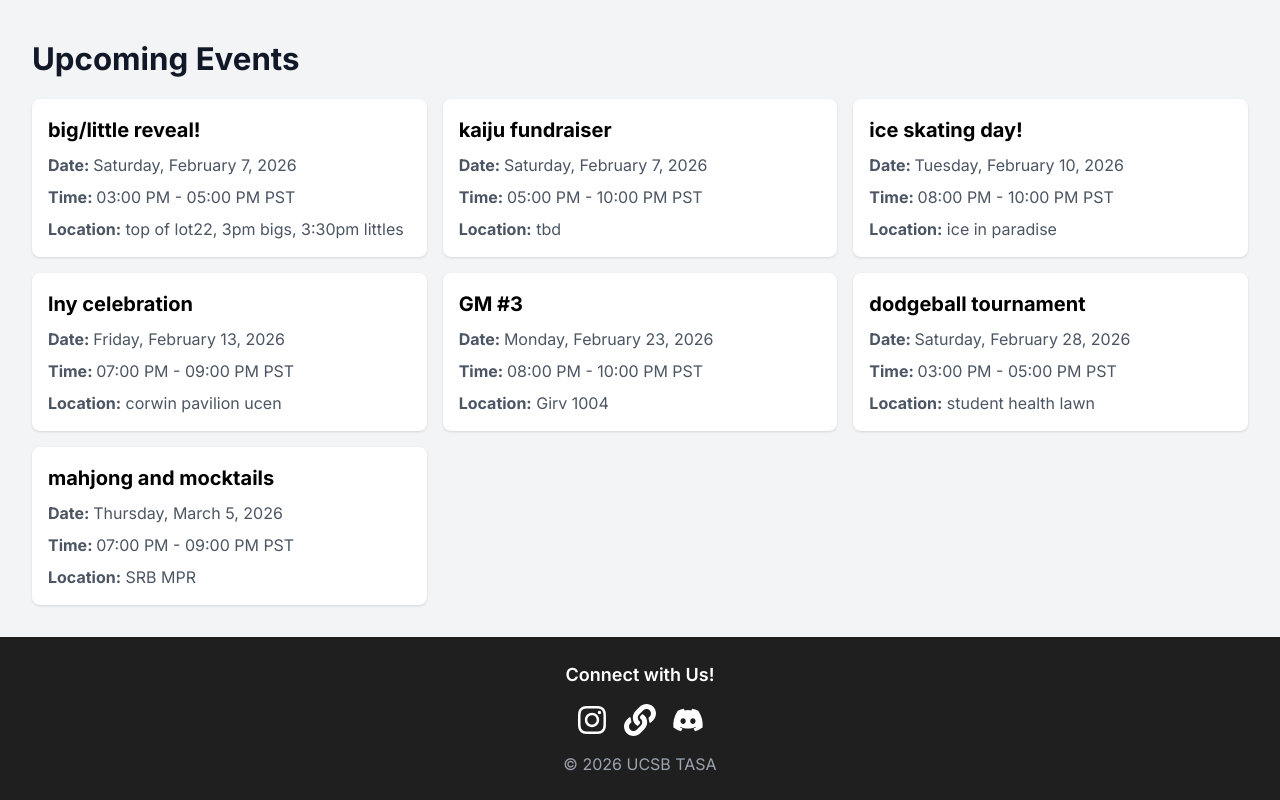
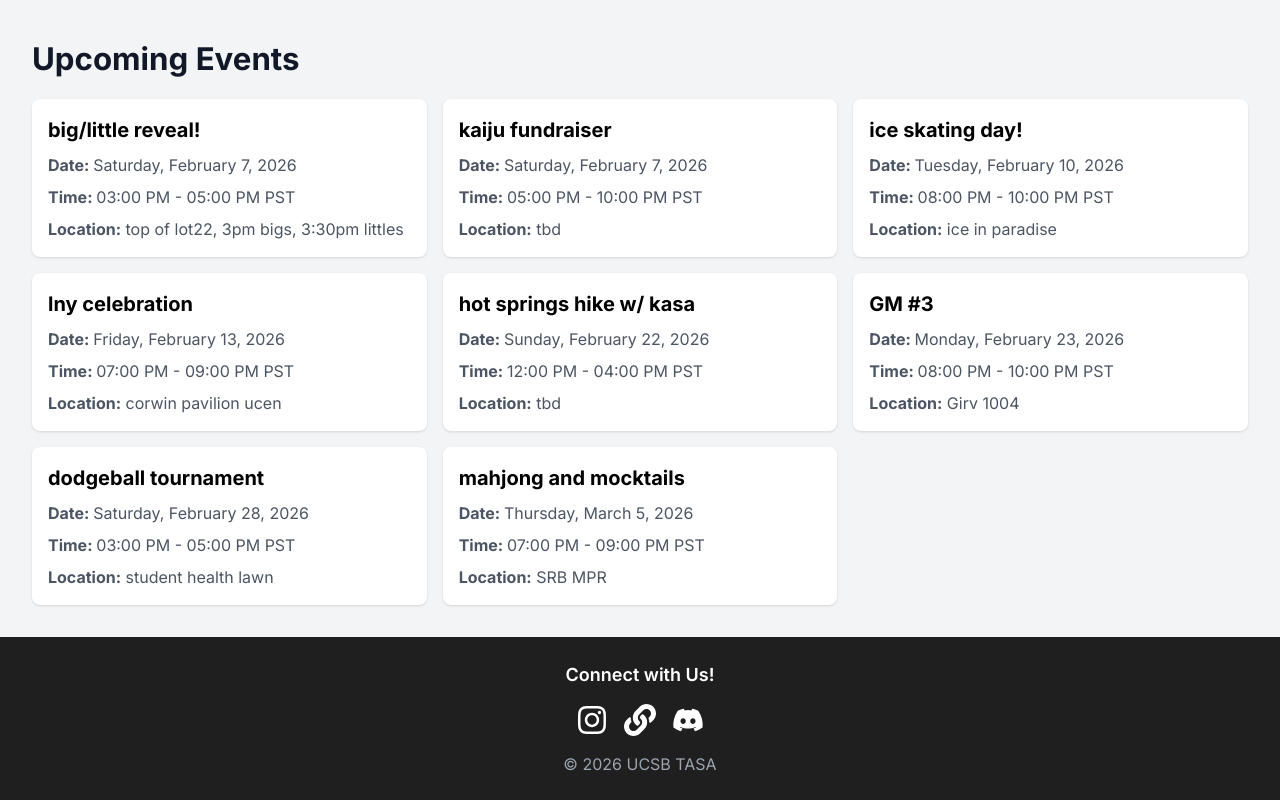
Before and after one commit to UCSBTASA/UCSBTASA.github.io, a Next.js app: page / in a window 1280 px wide. Shown: the part 1417-2217 px from the top of the page. Built offline with nearby package versions, Linux system fonts and the light colour scheme.

Commit message:
Update eventData.ts

```diff
--- a/data/eventData.ts
+++ b/data/eventData.ts
@@ -51,6 +51,16 @@ const events =
     "customTime": "TBD"
   },
   {
+    "title": "hot springs hike w/ kasa",
+    "day of week": "Sunday",
+    "date": "2026-02-22",
+    "time": "12:00 PM - 04:00 PM",
+    "start": "12:00 PM",
+    "end": "04:00 PM",
+    "location": "tbd",
+    "customTime": ""
+  },
+  {
     "title": "GM #3",
     "day of week": "Monday",
     "date": "2026-02-23",
```
